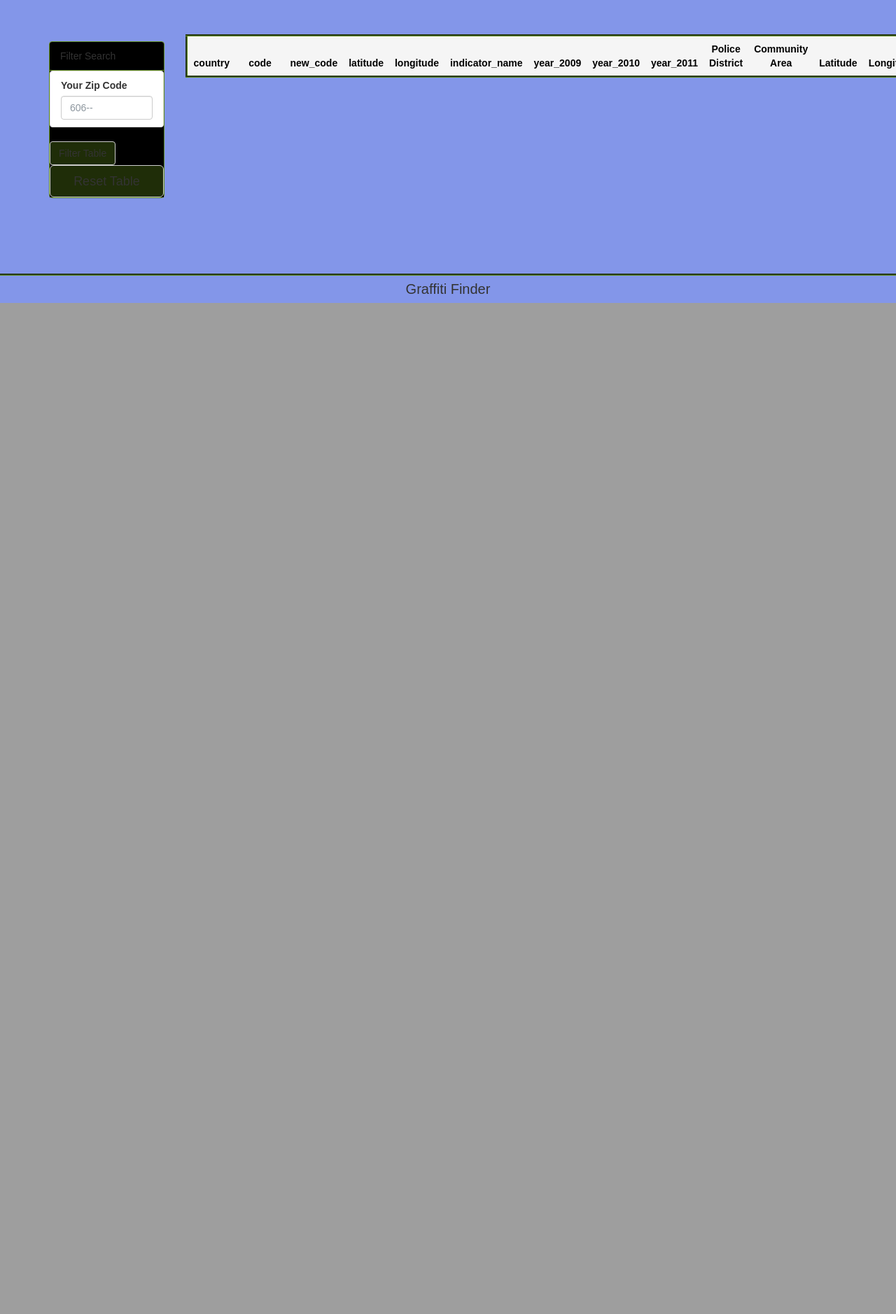
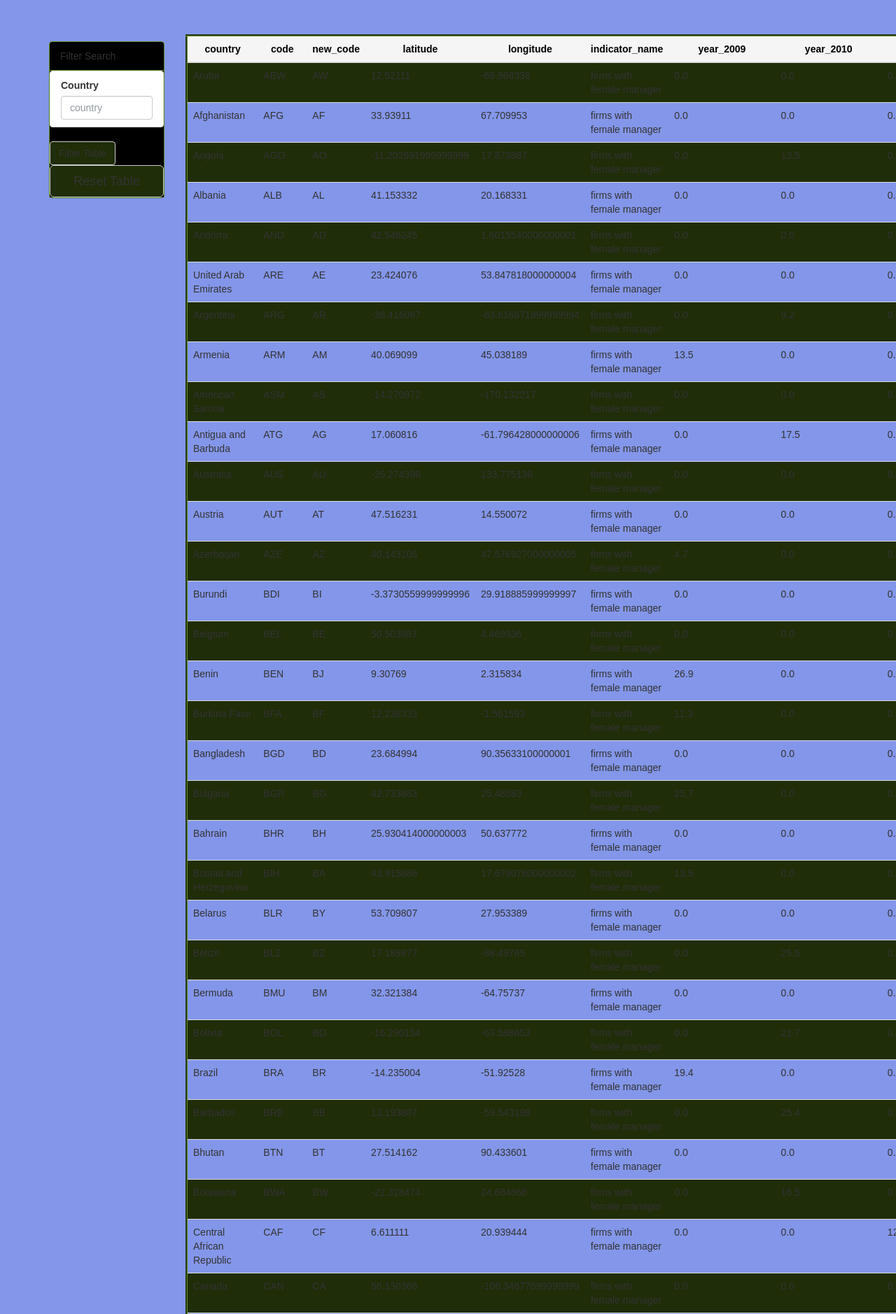
Before and after one commit to liliana-ilut/women-in-power, a Flask app: template templates/table.html in a window 1280 px wide. Shown: the part 621-2499 px from the top of the page at 70% size. Before the commit the page ends 1054 px from the top, so only its background shows below. Run offline with Flask 2, Linux system fonts and the light colour scheme; the template is opened without the code that fills it, so the values that code supplies are empty; some libraries are stand-ins or nearby versions.

Commit message:
table works

```diff
--- a/static/css/styletable.css
+++ b/static/css/styletable.css
@@ -111,10 +111,10 @@ ul #filters{
   .hero {
     position: relative;
     height: 550px;
-    padding: 20px;
+    padding: 10px;
     margin: 0;
     background: black;
-    background-image: url("../img/lovechicago.jpg");
+    background-image: url("../Data/images//yes_women_can.png");
     background-attachment: fixed;
     background-position: bottom center;
     background-size: cover;
--- a/static/js/table.js
+++ b/static/js/table.js
@@ -4,21 +4,21 @@
 d3.csv("../Data/girls_in_power.csv").then(function(data) {
 // d3.json(url).then(function(data) {
   // let data.zipcode = +data.zipcode;
-  // console.log(data.zipcode);
+//   console.log(data.country);
 
 // Variables
 let button = d3.select("#filter-btn");
-let inputField1 = d3.select("#zipcode");
+let inputField1 = d3.select("#country");
 let tbody = d3.select("tbody");
 var resetbtn = d3.select("#reset-btn");
-let columns = ["index","creation_date", "status", "completion_date" ,"surface_type", "graffiti_spot", "address", "zipcode", "ward", "police_district", "community_area", "latitude", "longitude"];
+let columns = ["country","code", "new_code", "latitude" ,"longitude", "indicator_name", "year_2009", "year_2010", "year_2011", "year_2012", "year_2013", "year_2014", "year_2015", "year_2016", "year_2017", "year_2018", "year_2019"];
 
 
 let populate = (dataInput) => {
 
-  dataInput.forEach(graffiti => {
+  dataInput.forEach(women => {
     let row = tbody.append("tr");
-    columns.forEach(column => row.append("td").text(graffiti[column])
+    columns.forEach(column => row.append("td").text(women[column])
     )
   });
 }
@@ -30,16 +30,16 @@ populate(data);
 button.on("click", () => {
   d3.event.preventDefault();
   let inputData = inputField1.property("value").trim();
-  let filterZipCode = data.filter(data => data.zipcode === inputData);
-  console.log(filterZipCode)
+  let filterCountry = data.filter(data => data.country === inputData);
+  console.log(filterCountry)
 
   // Add filtered sighting to table
   tbody.html("");
 
-  let response = {filterZipCode}
+  let response = {filterCountry}
 
-  if (response.filterZipCode.length !== 0) {
-    populate(filterZipCode);
+  if (response.filterCountry.length !== 0) {
+    populate(filterCountry);
   }
     else {
       tbody.append("tr").append("td").text("No results found!");
--- a/templates/table.html
+++ b/templates/table.html
@@ -1,13 +1,17 @@
 <!DOCTYPE html>
-<html>
+<html lang="en">
+<!-- <html> -->
+
 
 <head>
-  <meta charset="utf-8">
-  <title id="h2">Woemn in Power</title>
+    <meta charset="utf-8" />
+    <meta http-equiv="X-UA-Compatible" content="IE=edge">
+  <!-- <meta charset="utf-8"> -->
+  <title id="h2">Wommen in Power</title>
   <meta name="viewport" content="width=device-width, initial-scale=1">
   <link rel="stylesheet" href="https://maxcdn.bootstrapcdn.com/bootswatch/3.3.7/superhero/bootstrap.min.css">
   <link href="https://fonts.googleapis.com/css?family=Ubuntu" rel="stylesheet">
-  <link rel="stylesheet" href="static/css/styletable.css">
+  <link rel="stylesheet" type="text/css" href="../static/css/styletable.css">
 </head>
 
 <body>
@@ -22,7 +26,7 @@
       </div>
     </nav>
     <div class="hero text-center">
-      <h1 style = "color:rgb(159, 247, 44); text-shadow: 1px 1px 25px rgb(24, 41, 3), 0 0 25px whitesmoke, 0 0 25px rgb(5, 8, 1); font-size: 100px;">Find Graffiti in Your Zip Code</h1>
+      <h1 style = "color:rgb(159, 247, 44); text-shadow: 1px 1px 25px rgb(24, 41, 3), 0 0 25px whitesmoke, 0 0 25px rgb(5, 8, 1); font-size: 100px;">Filter by Country</h1>
       <!-- <p style = "color:rgb(159, 247, 44); text-shadow: 1px 1px 2px rgb(159, 247, 44), 0 0 25px whitesmoke, 0 0 5px rgb(5, 8, 1); font-size: 100px;">Find Graffiti in Your Zip Code</p> -->
     </div>
     <div class="container">
@@ -36,8 +40,8 @@
                   <div class="form-group">
                     <ul class="list-group" id="filters">
                       <li class="filter list-group-item">
-                        <label for="zipcode">Your Zip Code</label>
-                        <input class="form-control" id="zipcode" type="text" placeholder="606--">
+                        <label for="country">Country</label>
+                        <input class="form-control" id="country" type="text" placeholder="country">
                       </li>
                     </ul>
                   </div>
@@ -65,10 +69,14 @@
                   <th class="table-head">year_2009</th>
                   <th class="table-head">year_2010</th>
                   <th class="table-head">year_2011</th>
-                  <th class="table-head">Police District</th>
-                  <th class="table-head">Community Area</th>
-                  <th class="table-head">Latitude</th>
-                  <th class="table-head">Longitude</th>
+                  <th class="table-head">year_2012</th>
+                  <th class="table-head">year_2013</th>
+                  <th class="table-head">year_2014</th>
+                  <th class="table-head">year_2015</th>
+                  <th class="table-head">year_2016</th>
+                  <th class="table-head">year_2017</th>
+                  <th class="table-head">year_2018</th>
+                  <th class="table-head">year_2019</th>
                 </tr>
               </thead>
               <tbody></tbody>
@@ -78,15 +86,15 @@
       </div>
     </div>
     <footer class="footer" style= "text-align: center;">
-      <span class="bottom" style="font-family: 'Michroma', sans-serif;">Graffiti Finder</span>
+      <span class="bottom" style="font-family: 'Michroma', sans-serif;">Women in Power</span>
     </footer>
   </div>
-  <script src="static/js/circletype.min.js"></script>
+  <!-- <script src="static/js/circletype.min.js"></script> -->
   <script src="https://cdnjs.cloudflare.com/ajax/libs/d3/4.11.0/d3.js"></script>
   <script src="https://cdnjs.cloudflare.com/ajax/libs/d3/5.5.0/d3.js"></script>
   <script src="https://cdnjs.cloudflare.com/ajax/libs/Chart.js/2.5.0/Chart.min.js"></script>
   <script src="https://d3js.org/d3.v5.min.js"></script>
-  <script src="static/js/tables.js"></script>
+  <script src="../static/js/table.js"></script>
 
 </body>
 
```
Also changed, not shown: Data/images/yes_women_can.png (renamed from Data/yes_women_can.png).
